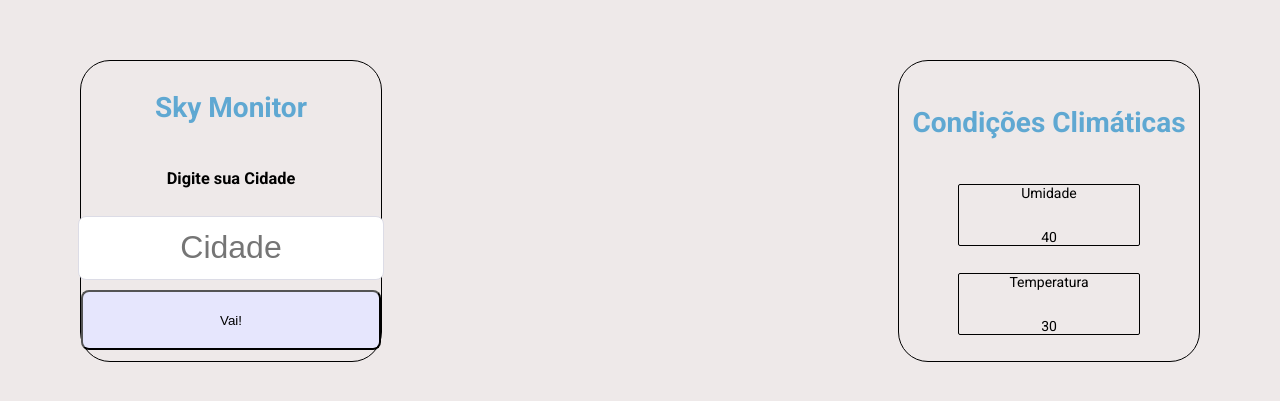
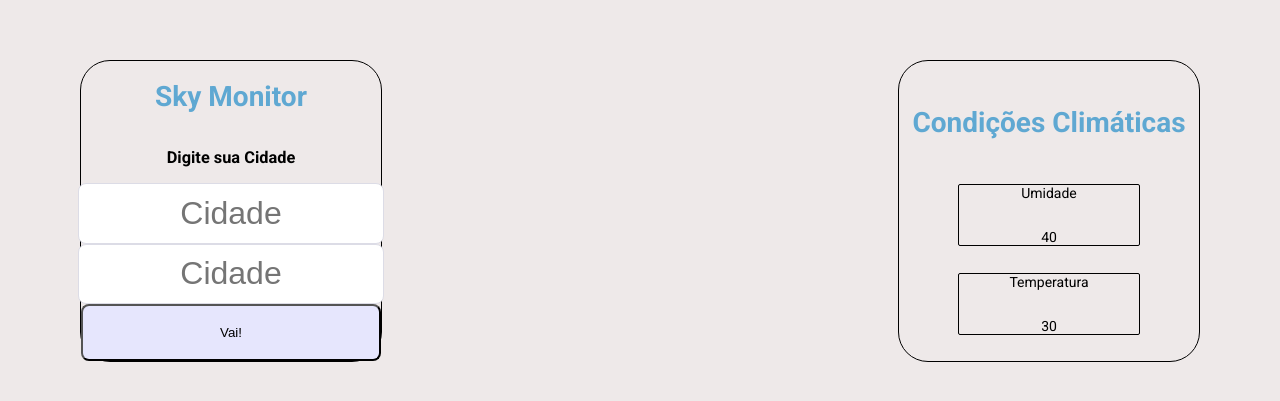
Before and after one commit to marcusdotenv/skymonitor, a React (Create React App) app: page / in a window 1280 px wide. Shown: the part 197-598 px from the top of the page. Built offline with nearby package versions, Linux system fonts and the light colour scheme; the HTML template or start-up script is replaced by a standard one.

Commit message:
Adicionando primeira chamada a API

```diff
--- a/package.json
+++ b/package.json
@@ -6,6 +6,7 @@
     "@testing-library/jest-dom": "^4.2.4",
     "@testing-library/react": "^9.3.2",
     "@testing-library/user-event": "^7.1.2",
+    "axios": "^0.19.2",
     "react": "^16.13.1",
     "react-dom": "^16.13.1",
     "react-scripts": "3.4.1"
--- a/src/App.js
+++ b/src/App.js
@@ -1,16 +1,28 @@
-import React from 'react';
+import React,{useState} from 'react';
 import './styles.css';
 
+import api from './services/api'
+
+const apikey = "ysjFGTI56CVlOMbiAIGm7434IcnjzZ9S";
 
 
 function App() {
+  const[city, setCity] = useState('');
+  const[state, setState] = useState('');
+  async function getData(e){
+    e.preventDefault();
+    const data = await api.get(`/locations/v1/cities/search?apikey=${apikey}&q=${city+` `+state}`);
+    console.log(data);
+  }
+
   return (
     <div className="full-container">
-      <form>
+      <form onSubmit={getData}>
       <div className="application-section">
         <h1> Sky Monitor </h1>
         <h3>Digite sua Cidade</h3>
-        <input placeholder="Cidade"/>
+        <input placeholder="Cidade" value={city} onChange={e => setCity(e.target.value)}/>
+        <input placeholder="Cidade" value={state} onChange={e => setState(e.target.value)}/>
         <button type="submit"> Vai! </button>
       </div>
       </form>
--- /dev/null
+++ b/src/services/api.js
@@ -0,0 +1,7 @@
+import axios from 'axios'
+
+const api = axios.create({
+  baseURL: 'http://dataservice.accuweather.com'
+})
+
+export default api;
```
